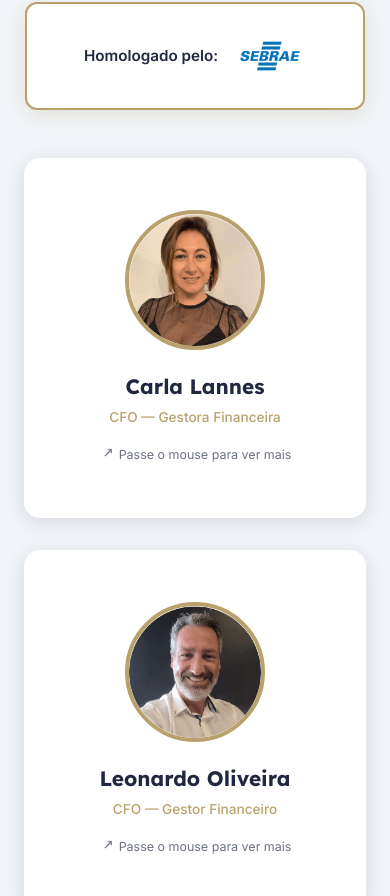
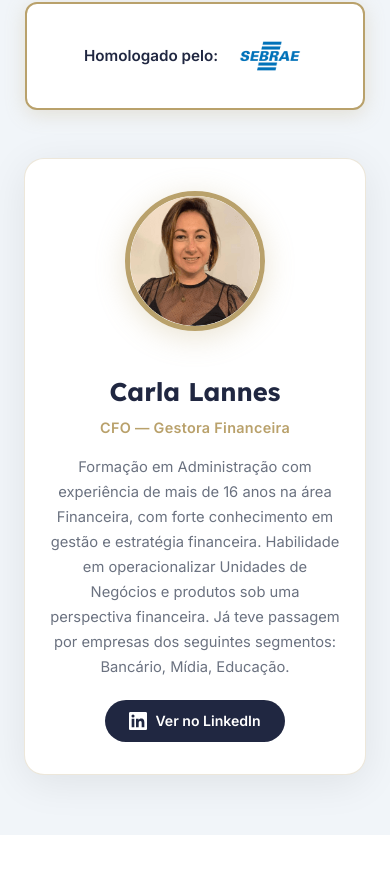
Before and after one commit to mauricior38/leadder, a Next.js app: page / in a window 390 px wide. Shown: the part 1085-1981 px from the top of the page. Built offline with nearby package versions, Linux system fonts and the light colour scheme.

Commit message:
refactor: remove Leonardo Oliveira, redesign Carla section as premium layout, fix mobile grid and footer logo

```diff
--- a/src/app/globals.css
+++ b/src/app/globals.css
@@ -618,126 +618,102 @@ ul {
   width: auto;
 }
 
-.team__grid {
-  display: grid;
-  grid-template-columns: repeat(2, 1fr);
-  gap: 32px;
-  max-width: 900px;
+/* Premium member section */
+.team-premium {
+  position: relative;
+  max-width: 800px;
   margin: 0 auto;
-}
-
-/* Card flip */
-.team-card {
-  perspective: 1000px;
-  height: 420px;
-}
-
-.team-card__inner {
-  position: relative;
-  width: 100%;
-  height: 100%;
-  transition: transform 0.7s cubic-bezier(0.4, 0, 0.2, 1);
-  transform-style: preserve-3d;
-}
-
-.team-card:hover .team-card__inner {
-  transform: rotateY(180deg);
-}
-
-.team-card__front,
-.team-card__back {
-  position: absolute;
-  inset: 0;
-  backface-visibility: hidden;
-  border-radius: 16px;
-  padding: 40px;
-  display: flex;
-  flex-direction: column;
+  background: var(--white);
+  border-radius: 20px;
+  padding: 48px;
+  box-shadow: 0 8px 40px rgba(0, 0, 0, 0.08);
+  border: 1px solid rgba(185, 161, 107, 0.25);
   overflow: hidden;
 }
 
-.team-card__front {
-  background: var(--white);
-  align-items: center;
-  justify-content: center;
-  box-shadow: var(--shadow-md);
+.team-premium__glow {
+  position: absolute;
+  top: -2px;
+  left: -2px;
+  right: -2px;
+  bottom: -2px;
+  background: linear-gradient(135deg, var(--gold), transparent 40%, transparent 60%, var(--gold));
+  border-radius: 22px;
+  z-index: -1;
+  opacity: 0.5;
 }
 
-.team-card__back {
-  background: linear-gradient(135deg, var(--navy) 0%, var(--navy-dark) 100%);
-  color: var(--white);
-  transform: rotateY(180deg);
-  justify-content: center;
+.team-premium__content {
+  display: flex;
+  align-items: center;
+  gap: 40px;
 }
 
-.team-card__photo {
-  width: 140px;
-  height: 140px;
+.team-premium__photo-wrapper {
+  flex-shrink: 0;
+}
+
+.team-premium__photo {
+  width: 180px;
+  height: 180px;
   border-radius: 50%;
   object-fit: cover;
-  border: 4px solid var(--gold);
+  border: 5px solid var(--gold);
+  box-shadow: 0 6px 30px rgba(185, 161, 107, 0.3);
+}
+
+.team-premium__info {
+  flex: 1;
+}
+
+.team-premium__name {
+  font-family: var(--font-heading);
+  font-size: 1.6rem;
+  color: var(--navy);
+  margin-bottom: 4px;
+  font-weight: 700;
+}
+
+.team-premium__role {
+  display: inline-block;
+  font-size: 0.9rem;
+  color: var(--gold);
+  font-weight: 600;
+  margin-bottom: 16px;
+  letter-spacing: 0.3px;
+}
+
+.team-premium__bio {
+  font-size: 0.92rem;
+  line-height: 1.7;
+  color: var(--gray-text);
   margin-bottom: 20px;
 }
 
-.team-card__name {
-  font-family: var(--font-heading);
-  font-size: 1.3rem;
-  color: var(--navy);
-  margin-bottom: 4px;
-}
-
-.team-card__role {
-  font-size: 0.85rem;
-  color: var(--gold);
-  font-weight: 500;
-}
-
-.team-card__front-hint {
-  display: flex;
-  align-items: center;
-  gap: 6px;
-  margin-top: 16px;
-  font-size: 0.78rem;
-  color: var(--gray-text);
-}
-
-.team-card__back-name {
-  font-family: var(--font-heading);
-  font-size: 1.2rem;
-  color: var(--gold);
-  margin-bottom: 4px;
-}
-
-.team-card__back-role {
-  font-size: 0.82rem;
-  color: rgba(255, 255, 255, 0.6);
-  margin-bottom: 16px;
-}
-
-.team-card__bio {
-  font-size: 0.85rem;
-  line-height: 1.6;
-  color: rgba(255, 255, 255, 0.8);
-  margin-bottom: 20px;
-}
-
-.team-card__linkedin {
+.team-premium__linkedin {
   display: inline-flex;
   align-items: center;
   gap: 8px;
-  color: var(--gold);
-  font-size: 0.85rem;
-  font-weight: 500;
+  color: var(--white);
+  background: var(--navy);
+  padding: 10px 24px;
+  border-radius: 50px;
+  font-size: 0.88rem;
+  font-weight: 600;
+  transition: var(--transition);
 }
 
-.team-card__linkedin svg {
+.team-premium__linkedin:hover {
+  background: var(--navy-light);
+  transform: translateY(-2px);
+  box-shadow: 0 4px 15px rgba(32, 39, 65, 0.3);
+}
+
+.team-premium__linkedin svg {
   width: 18px;
   height: 18px;
 }
 
-.team-card__linkedin:hover {
-  color: var(--gold-light);
-}
 
 /* ═══ FEATURES ═══ */
 .features {
@@ -1227,6 +1203,7 @@ ul {
 
 .footer__brand img {
   height: 56px;
+  width: auto;
   margin-bottom: 16px;
 }
 
@@ -1310,7 +1287,9 @@ ul {
   }
 
   .features__grid {
-    grid-template-columns: repeat(2, 1fr);
+    grid-template-columns: 1fr;
+    max-width: 400px;
+    margin: 0 auto;
   }
 
   .whyus__grid {
@@ -1373,8 +1352,24 @@ ul {
     justify-content: center;
   }
 
-  .team-card {
-    height: 360px;
+  .team-premium {
+    padding: 32px 24px;
+  }
+
+  .team-premium__content {
+    flex-direction: column;
+    text-align: center;
+  }
+
+  .team-premium__photo {
+    width: 140px;
+    height: 140px;
+  }
+
+  .team-premium__info {
+    display: flex;
+    flex-direction: column;
+    align-items: center;
   }
 
 
--- a/src/components/Team.jsx
+++ b/src/components/Team.jsx
@@ -40,66 +40,26 @@ export default function Team() {
                     <Image src="/SebraeLogo.png" alt="Sebrae Logo" width={240} height={72} />
                 </motion.div>
 
-                <div className="team__grid">
-                    {/* Carla Lannes */}
                 <motion.div
-                        className="team-card"
+                    className="team-premium"
                     initial="hidden"
                     whileInView="visible"
                     viewport={{ once: true, margin: '-80px' }}
                     variants={fadeInUp}
                     custom={2}
                 >
-                        <div className="team-card__inner">
-                            <div className="team-card__front">
-                                <Image src="/CarlaPhoto.png" alt="Carla Lannes" className="team-card__photo" width={140} height={140} />
-                                <h3 className="team-card__name">Carla Lannes</h3>
-                                <span className="team-card__role">CFO — Gestora Financeira</span>
-                                <div className="team-card__front-hint">
-                                    <svg viewBox="0 0 24 24" fill="none" stroke="currentColor" strokeWidth="2" width="14" height="14"><polyline points="15 3 21 3 21 9" /><line x1="10" y1="14" x2="21" y2="3" /></svg>
-                                    Passe o mouse para ver mais
+                    <div className="team-premium__glow" />
+                    <div className="team-premium__content">
+                        <div className="team-premium__photo-wrapper">
+                            <Image src="/CarlaPhoto.png" alt="Carla Lannes" className="team-premium__photo" width={180} height={180} />
                         </div>
-                            </div>
-                            <div className="team-card__back">
-                                <h3 className="team-card__back-name">Carla Lannes</h3>
-                                <span className="team-card__back-role">CFO — Gestora Financeira</span>
-                                <p className="team-card__bio">
+                        <div className="team-premium__info">
+                            <h3 className="team-premium__name">Carla Lannes</h3>
+                            <span className="team-premium__role">CFO — Gestora Financeira</span>
+                            <p className="team-premium__bio">
                                 Formação em Administração com experiência de mais de 16 anos na área Financeira, com forte conhecimento em gestão e estratégia financeira. Habilidade em operacionalizar Unidades de Negócios e produtos sob uma perspectiva financeira. Já teve passagem por empresas dos seguintes segmentos: Bancário, Mídia, Educação.
                             </p>
-                                <a href="https://www.linkedin.com/in/carla-da-s-o-lannes-9802a753/" target="_blank" rel="noopener noreferrer" className="team-card__linkedin">
-                                    <svg viewBox="0 0 24 24" fill="currentColor"><path d="M20.447 20.452h-3.554v-5.569c0-1.328-.027-3.037-1.852-3.037-1.853 0-2.136 1.445-2.136 2.939v5.667H9.351V9h3.414v1.561h.046c.477-.9 1.637-1.85 3.37-1.85 3.601 0 4.267 2.37 4.267 5.455v6.286zM5.337 7.433a2.062 2.062 0 0 1-2.063-2.065 2.064 2.064 0 1 1 2.063 2.065zm1.782 13.019H3.555V9h3.564v11.452zM22.225 0H1.771C.792 0 0 .774 0 1.729v20.542C0 23.227.792 24 1.771 24h20.451C23.2 24 24 23.227 24 22.271V1.729C24 .774 23.2 0 22.222 0h.003z" /></svg>
-                                    Ver no LinkedIn
-                                </a>
-                            </div>
-                        </div>
-                    </motion.div>
-
-                    {/* Leonardo Oliveira */}
-                    <motion.div
-                        className="team-card"
-                        initial="hidden"
-                        whileInView="visible"
-                        viewport={{ once: true, margin: '-80px' }}
-                        variants={fadeInUp}
-                        custom={3}
-                    >
-                        <div className="team-card__inner">
-                            <div className="team-card__front">
-                                <Image src="/LeonardoPhoto.png" alt="Leonardo Oliveira" className="team-card__photo" width={140} height={140} />
-                                <h3 className="team-card__name">Leonardo Oliveira</h3>
-                                <span className="team-card__role">CFO — Gestor Financeiro</span>
-                                <div className="team-card__front-hint">
-                                    <svg viewBox="0 0 24 24" fill="none" stroke="currentColor" strokeWidth="2" width="14" height="14"><polyline points="15 3 21 3 21 9" /><line x1="10" y1="14" x2="21" y2="3" /></svg>
-                                    Passe o mouse para ver mais
-                                </div>
-                            </div>
-                            <div className="team-card__back">
-                                <h3 className="team-card__back-name">Leonardo Oliveira</h3>
-                                <span className="team-card__back-role">CFO — Gestor Financeiro</span>
-                                <p className="team-card__bio">
-                                    Formação em Matemática pelo IPA, com mais de 10 anos de experiência na área financeira de empresas de médio e grande porte. Atuou na área de Tesouraria, contas a pagar, a receber, custódia de renda variável e SPB – Sistema de Pagamentos Brasileiro, nos segmentos bancário, energético, cooperativa de crédito e investimento.
-                                </p>
-                                <a href="https://www.linkedin.com/in/leonardo-oliveira-financeiro/" target="_blank" rel="noopener noreferrer" className="team-card__linkedin">
+                            <a href="https://www.linkedin.com/in/carla-da-s-o-lannes-9802a753/" target="_blank" rel="noopener noreferrer" className="team-premium__linkedin">
                                 <svg viewBox="0 0 24 24" fill="currentColor"><path d="M20.447 20.452h-3.554v-5.569c0-1.328-.027-3.037-1.852-3.037-1.853 0-2.136 1.445-2.136 2.939v5.667H9.351V9h3.414v1.561h.046c.477-.9 1.637-1.85 3.37-1.85 3.601 0 4.267 2.37 4.267 5.455v6.286zM5.337 7.433a2.062 2.062 0 0 1-2.063-2.065 2.064 2.064 0 1 1 2.063 2.065zm1.782 13.019H3.555V9h3.564v11.452zM22.225 0H1.771C.792 0 0 .774 0 1.729v20.542C0 23.227.792 24 1.771 24h20.451C23.2 24 24 23.227 24 22.271V1.729C24 .774 23.2 0 22.222 0h.003z" /></svg>
                                 Ver no LinkedIn
                             </a>
@@ -107,7 +67,6 @@ export default function Team() {
                     </div>
                 </motion.div>
             </div>
-            </div>
         </section>
     );
 }
```
Lines whose indentation alone changed are shown as unchanged.
